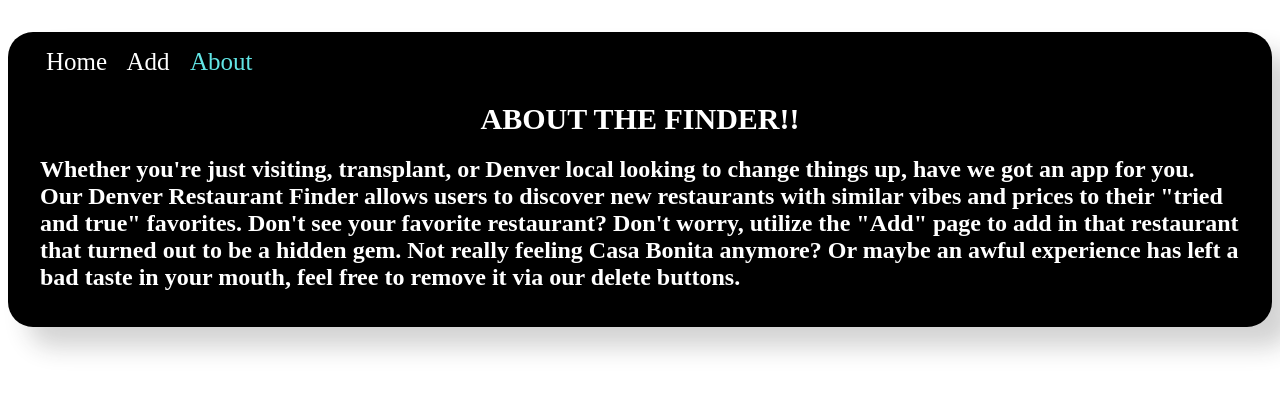
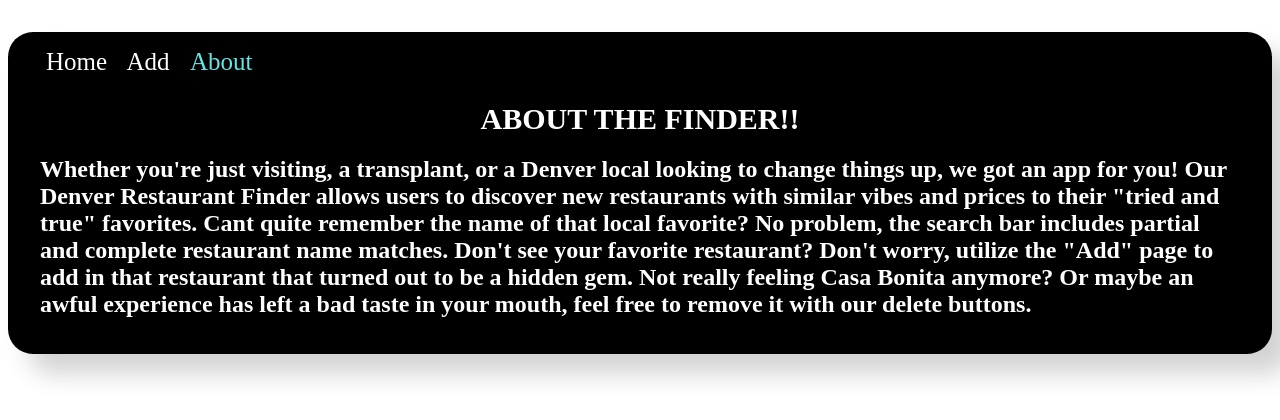
Before and after one commit to ianjuly4/restaurant, a React (Create React App) app in the folder restaurant/: page /About in a window 1280 px wide. Shown: the top 420 px of the page. Built offline with nearby package versions, Linux system fonts and the light colour scheme.

Commit message:
AboutContent update

```diff
--- a/restaurant/src/components/AboutContent.js
+++ b/restaurant/src/components/AboutContent.js
@@ -3,9 +3,9 @@ import React from "react"
 function AboutContent(){
     return(
         <div className="AboutContent">
-            <h2>Whether you're just visiting, transplant, or Denver local looking to change things up, have we got an app for you. Our Denver Restaurant Finder allows users to discover new restaurants with similar vibes and prices to their "tried and true" favorites.
+            <h2>Whether you're just visiting, a transplant, or a Denver local looking to change things up, we got an app for you! Our Denver Restaurant Finder allows users to discover new restaurants with similar vibes and prices to their "tried and true" favorites. Cant quite remember the name of that local favorite? No problem, the search bar includes partial and complete restaurant name matches.
                 Don't see your favorite restaurant? Don't worry, utilize the "Add" page to add in that restaurant that turned out to be a hidden gem.
-                Not really feeling Casa Bonita anymore? Or maybe an awful experience has left a bad taste in your mouth, feel free to remove it via our delete buttons.
+                Not really feeling Casa Bonita anymore? Or maybe an awful experience has left a bad taste in your mouth, feel free to remove it with our delete buttons.
             </h2>
         </div>
 
```
